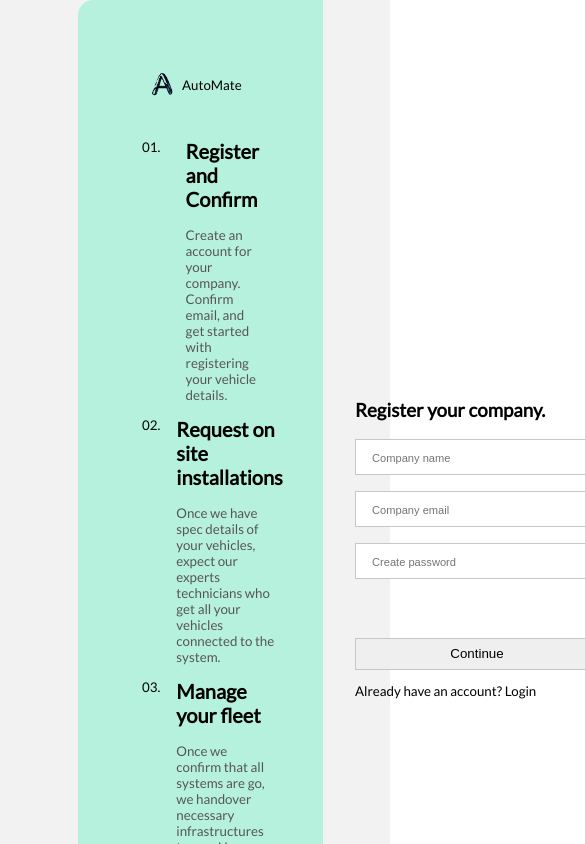
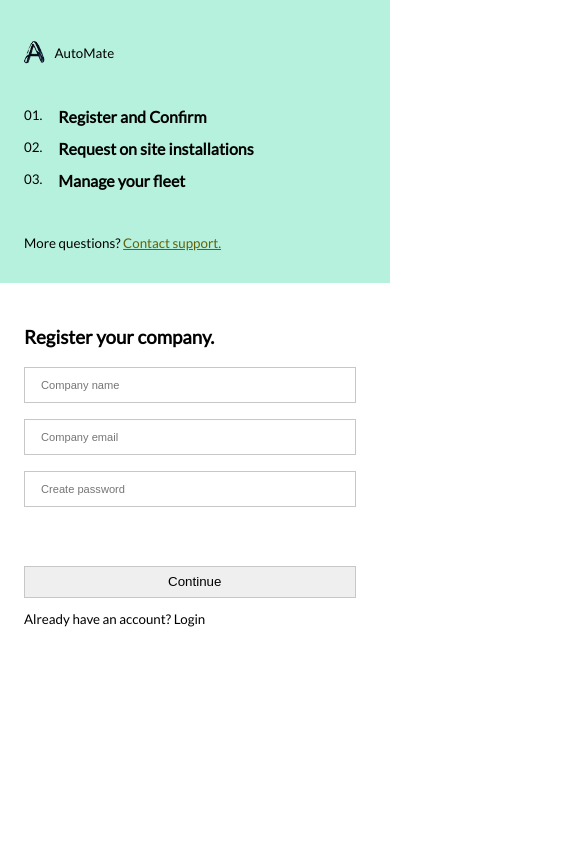
Before and after one commit to Blackie01/AutoMate, a React (Create React App) app: page /signup in a window 390 px wide. Shown: the top 844 px of the page, 585 px wide, since content can reach past the window. Built offline with nearby package versions, Linux system fonts and the light colour scheme; a web font is replaced by a local one.

Commit message:
form design responsive

```diff
--- a/src/components/Homepage.css
+++ b/src/components/Homepage.css
@@ -310,12 +310,13 @@
   width: 90%;
   border-radius: 10px;
   display: flex;
-  margin: 200px auto auto auto;
+  margin: auto;
   position: relative;
+  justify-content: space-evenly;
+  align-items: center;
 }
 
 .contact-text {
-  margin: auto 0 auto 100px;
   width: 50%;
 }
 
@@ -339,6 +340,14 @@
   width: 150px;
 }
 
+#telephone-container {
+  border-radius: 10px;
+  background: linear-gradient(to right, #c9c9c900, #b4b4b400, #aaa8a800);
+  padding-top: 20px;
+  height: 320px;
+  box-shadow: 0 10px 20px rgba(0, 0, 0, 0.2);
+}
+
 .handset {
   padding-left: 180px;
   height: 150px;
@@ -357,24 +366,12 @@
 }
 
 .landline {
-  height: 200px;
+  margin-top: -50px;
 }
 
 .landline img {
   scale: 0.7;
-  margin-top: -50px;
-}
-
-#telephone-container {
-  border-radius: 10px;
-  margin: 4rem 7rem auto auto;
-  background: linear-gradient(to right, #c9c9c900, #b4b4b400, #aaa8a800);
-  padding-top: 20px;
-  height: 320px;
-  align-items: end;
-  top: -10px;
-  left: -10px;
-  box-shadow: 0 10px 20px rgba(0, 0, 0, 0.2);
+  margin-bottom: -2rem;
 }
 
 .sticky-texts {
@@ -398,14 +395,8 @@
   }
 
   .fixed-contact-button {
-    position: fixed;
-    bottom: 1rem;
-  text-align: center;
-    width: 80%;
-    z-index: 1;
+    display: none;
   }
-
-
 
   .hero-image {
     display: none;
@@ -560,7 +551,7 @@
   }
 
   .vertical::before {
-    content: '';
+    content: "";
     position: absolute;
     top: 0;
     left: 0;
@@ -576,7 +567,6 @@
     );
     animation: gradientFlow 2s cubic-bezier(0.42, 0, 0.58, 1) infinite;
     transform-origin: top;
-
   }
 
   @keyframes gradientFlow {
@@ -587,7 +577,6 @@
       transform: scaleY(1);
     }
   }
-
 
   /* contact area */
 
@@ -630,5 +619,4 @@
   #telephone-container {
     display: none;
   }
-
 }
--- a/src/components/Nav.css
+++ b/src/components/Nav.css
@@ -14,6 +14,14 @@
     /* position: sticky; */
 }
 
+#transform-logo {
+    transition: transform 0.3s ease-in;
+}
+
+#transform-logo:hover {
+    transform: scale(1.1);
+}
+
 .middle-menu {
     width: 35%;
 }
@@ -24,10 +32,26 @@
     list-style-type: none;
 }
 
+.middle-menu li {
+    cursor: pointer;
+}
+
+.middle-menu li:hover {
+    font-weight: bolder;
+}
+
 .access-menu {
     display: flex;
     gap: 30px;
     align-items: center;
+}
+
+#login-button {
+    cursor: pointer;
+}
+
+#login-button:hover {
+    font-weight: bolder;
 }
 
 .divide {
--- a/src/components/Nav.js
+++ b/src/components/Nav.js
@@ -1,7 +1,9 @@
 import React from "react";
 import "./Nav.css";
 import Button from "@mui/material/Button";
-import { NavLink } from "react-router-dom";
+import { Link, NavLink } from "react-router-dom";
+import logo from "../assets/logo.png";
+
 
 function Navigation() {
 
@@ -24,9 +26,15 @@ function Navigation() {
   return (
     <nav className="navigation">
       <section className="overall-nav">
-        <section className="logo-menu">
-          <p>AutoMate</p>
-        </section>
+        <Link style={{textDecoration: 'none', color:'black'}}>
+        {/* The styling for this is in the footer.css file, cos the code block was
+        was copied from footer.js */}
+        <div id="transform-logo" className="class-one-logo-container">
+              <img className="class-one-logo" src={logo} />
+              <p>AutoMate</p>
+        </div>
+        </Link>
+
 
         <section className="middle-menu">
           <ul>
@@ -38,7 +46,7 @@ function Navigation() {
         </section>
 
         <section className="access-menu">
-          <div>Log in</div>
+          <div id="login-button">Log in</div>
 
           <NavLink to="/signup"
           style={({isActive}) => isActive ? {color:"yellow"} : {color: "green"} }
--- a/src/components/footer.css
+++ b/src/components/footer.css
@@ -38,12 +38,21 @@
   font-size: smaller;
 }
 
+.class-one-footer-nav p {
+  cursor: pointer;
+}
+
+.class-one-footer-nav p:hover {
+  font-weight: bold;
+
+}
+
 form label {
   font-size: smaller;
 }
 
 .class-one-right input {
-  height: 20px;
+  height: 1.8rem;
   width: 150px;
 }
 
@@ -63,7 +72,7 @@ input:focus {
   border-color: #000;
 }
 
-.input-div button {
+#footer-message-button {
   font-size: 12px;
   margin-left: 10px;
   border: none;
@@ -71,6 +80,7 @@ input:focus {
   height: 30px;
   width: 80px;
   border-radius: 5px;
+  cursor: pointer;
 }
 
 hr {
--- a/src/components/footer.js
+++ b/src/components/footer.js
@@ -28,7 +28,7 @@ function FooterSection() {
 
               <div className="input-div">
                 <input type="text" placeholder="What do you need?" />
-                <button>Message</button>
+                <input id="footer-message-button" type="button" value="Message"/>
               </div>
             </form>
           </div>
--- a/src/components/signup.css
+++ b/src/components/signup.css
@@ -4,16 +4,14 @@
     width: 100%;
     display: flex;
     align-items: center;
+    justify-content: center;
 }
 
 .center-container {
     display: flex;
     width: 60%;
-    margin: auto;
     background-color: #fff;
     border-radius: 15px;
-
-
 }
 
 .left-div {
@@ -27,6 +25,9 @@
 }
 
 .logo-span-signup {
+    display: flex;
+    margin: 0 0 2rem 0;
+    width: max-content;
     transition: transform 0.3s ease-in;
 }
 
@@ -82,3 +83,73 @@ form input {
 .right-div p {
     font-size: smaller;
 }
+
+
+@media (max-width: 768px) {
+
+    .overall-signup-page {
+        background-color: unset;
+        height: 100%;
+        display: block;
+        overflow: hidden;
+    }
+
+    .center-container {
+        display: block;
+        width: 100%;
+        border-radius: none;
+    }
+
+    .left-div {
+        background-color: #b6f1dd;
+        height: 100%;
+        width: 100%;
+        padding: 2rem 0 2rem 1rem;
+        border-top-left-radius: unset;
+        border-bottom-left-radius: unset;
+    }
+
+    .logo-span-signup {
+        margin-left: -0.1rem;
+    }
+
+    .individual-signup-detail-box {
+        gap: 1rem;
+        padding-left: 0.5rem;
+    }
+
+    .individual-signup-detail-box p{
+        display: none;
+    }
+
+    .numerical-count {
+        width: max-content;
+    }
+
+    .signup-textuals h2 {
+        font-size: medium;
+    }
+
+    .contact-support {
+        padding-left: 0.5rem;
+    }
+
+    .right-div {
+        padding: 1.5rem;
+    }
+
+    form {
+        width: 85%;
+    }
+
+    form input {
+     width: 94%;
+    }
+
+    form input:focus {
+        border-color: blue;
+    }
+
+
+
+}
--- a/src/components/signup.js
+++ b/src/components/signup.js
@@ -1,81 +1,93 @@
 import React from "react";
 import logo from "../assets/logo.png";
-import "./signup.css"
+import "./signup.css";
 import { Link } from "react-router-dom";
 
 function Signup() {
-
-    function displayTest () {
+  function displayTest() {
     let pswrd = document.getElementById("passworded").value;
-        console.log(pswrd)
+    console.log(pswrd);
     document.getElementsByClassName("display-error").innerHTML = pswrd;
   }
-
-
 
   return (
     <section className="overall-signup-page">
       <section className="center-container">
         <div className="left-div">
-            <Link to="/" style={{textDecoration:'none', color:'inherit'}}>
-            <span className="logo-span-signup" style={{display: 'flex', margin:"0 0 2rem 0", width:'max-content'}}>
+          <Link to="/" style={{ textDecoration: "none", color: "inherit" }}>
+            <span className="logo-span-signup">
               <img className="class-one-logo" src={logo} />
               <p>AutoMate</p>
             </span>
           </Link>
 
-
           <div className="individual-signup-detail-box">
-            <div>01. </div>
+            <div className="numerical-count">01. </div>
             <section className="signup-textuals">
               <h2>Register and Confirm</h2>
-                <p>Create an account for your company. Confirm email, and get
+              <p>
+                Create an account for your company. Confirm email, and get
                 started with registering your vehicle details.
               </p>
             </section>
           </div>
 
           <div className="individual-signup-detail-box">
-            <div>02. </div>
-            <section>
+            <div className="numerical-count">02. </div>
+            <section className="signup-textuals">
               <h2>Request on site installations</h2>
-                <p>Once we have spec details of your vehicles, expect
-                    our experts technicians who get all your vehicles connected
-                    to the system.
+              <p>
+                Once we have spec details of your vehicles, expect our experts
+                technicians who get all your vehicles connected to the system.
               </p>
             </section>
           </div>
 
           <div className="individual-signup-detail-box">
-            <div>03. </div>
-            <section>
+            <div className="numerical-count">03. </div>
+            <section className="signup-textuals">
               <h2>Manage your fleet</h2>
-                <p>Once we confirm that all systems are go, we handover
-                    necessary infrastructures to you. Use our dashboard to gain
-                    unprecedented insights. And yes, we offer support, 24/7.
+              <p>
+                Once we confirm that all systems are go, we handover necessary
+                infrastructures to you. Use our dashboard to gain unprecedented
+                insights. And yes, we offer support, 24/7.
               </p>
             </section>
           </div>
 
           <div className="contact-support">
-            More questions? <span style={{color: "#646208", textDecoration: "underline"}}>Contact support.</span>
+            More questions?{" "}
+            <span style={{ color: "#646208", textDecoration: "underline" }}>
+              Contact support.
+            </span>
           </div>
         </div>
 
         <div className="right-div">
           <h3>Register your company.</h3>
           <form>
-                <input type="text" placeholder="Company name" required/>
-                <input type="email" placeholder="Company email" required/>
-                <input id="passworded" type="password" placeholder="Create password" required/>
+            <input type="text" placeholder="Company name" required />
+            <input type="email" placeholder="Company email" required />
+            <input
+              id="passworded"
+              type="password"
+              placeholder="Create password"
+              required
+            />
             <p className="display-error"></p>
-                <input onClick={displayTest} className="button-on-signup-page" type="submit" value="Continue"/>
+            <input
+              onClick={displayTest}
+              className="button-on-signup-page"
+              type="submit"
+              value="Continue"
+            />
           </form>
 
           <div className="signup-with-google"></div>
 
-            <p>Already have an account? <span>Login</span></p>
-
+          <p>
+            Already have an account? <span>Login</span>
+          </p>
         </div>
       </section>
     </section>
```
Lines whose indentation alone changed are shown as unchanged.
